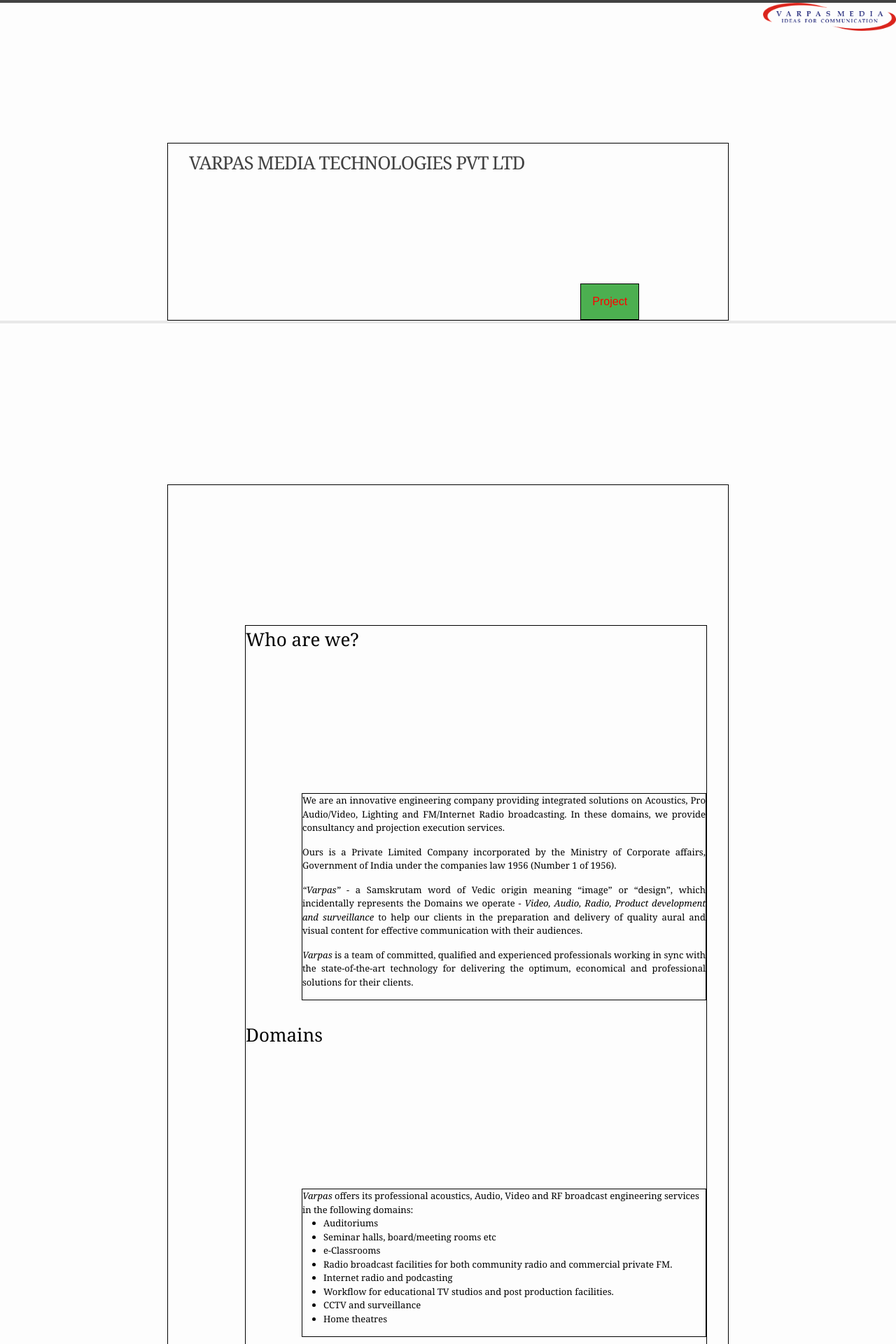
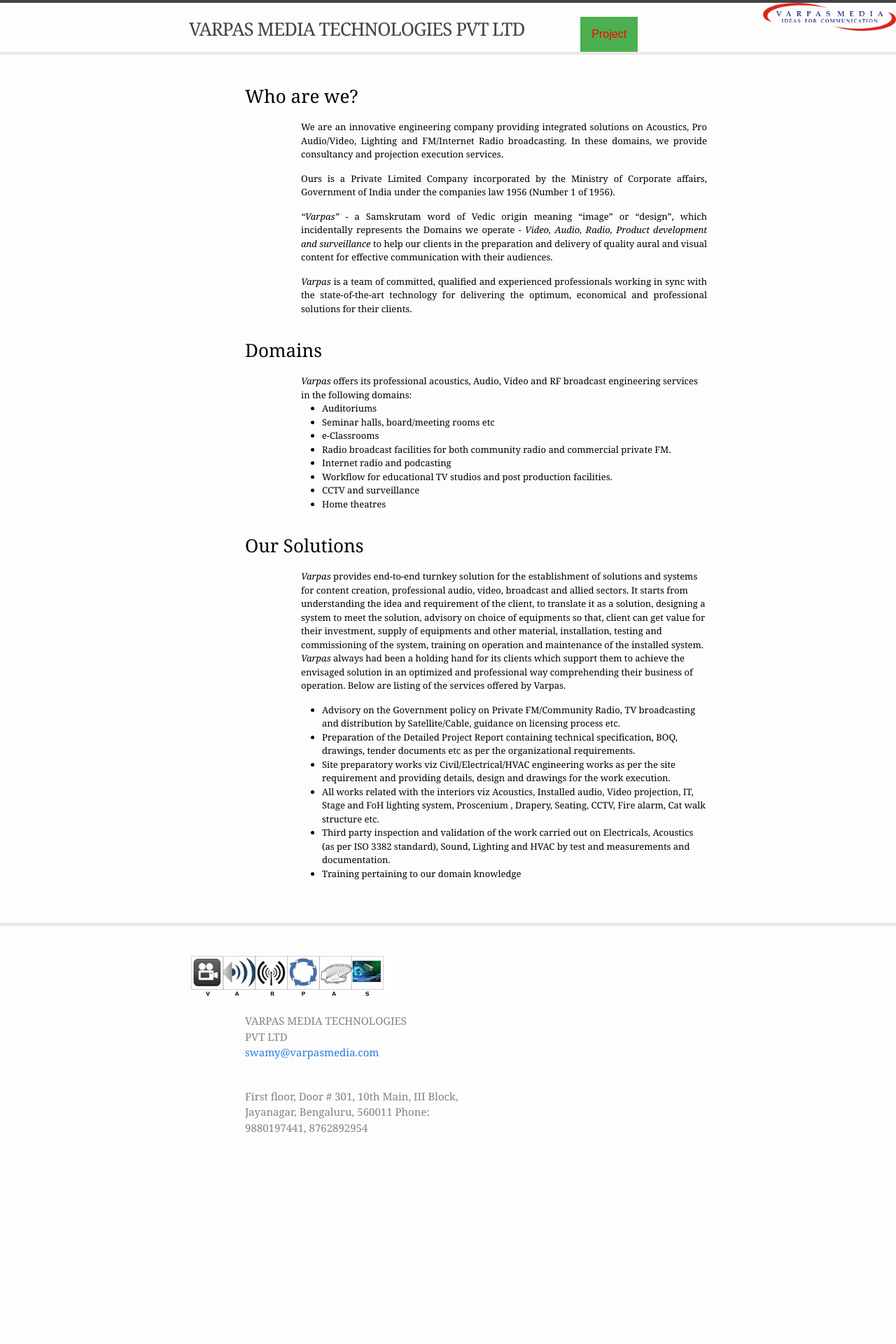
Before and after one commit to VarpasMedia/VarpasMedia.github.io, a Jekyll site: the page built from index.md, in a window 1280 px wide. Shown: the top 1920 px of the page at 70% size. Built offline with Jekyll 4.4.1, drawn with Linux system fonts in a browser that asks for light colours; after the commit the page ends 1682 px from its top, so only the background shows below that.

Commit message:
Update header.html

```diff
--- a/_includes/header.html
+++ b/_includes/header.html
@@ -16,8 +16,7 @@
 /* Style The Dropdown Button */
 
 div {
-  border: 1px solid black;
-  margin-top: 200px;
+  margin-top: 10px;
   margin-left: 80px;
 }
 
```
